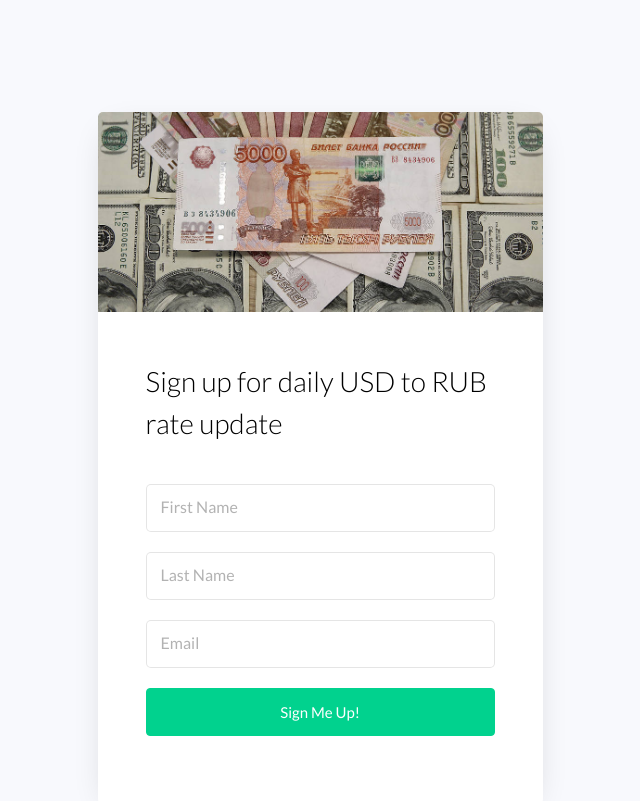
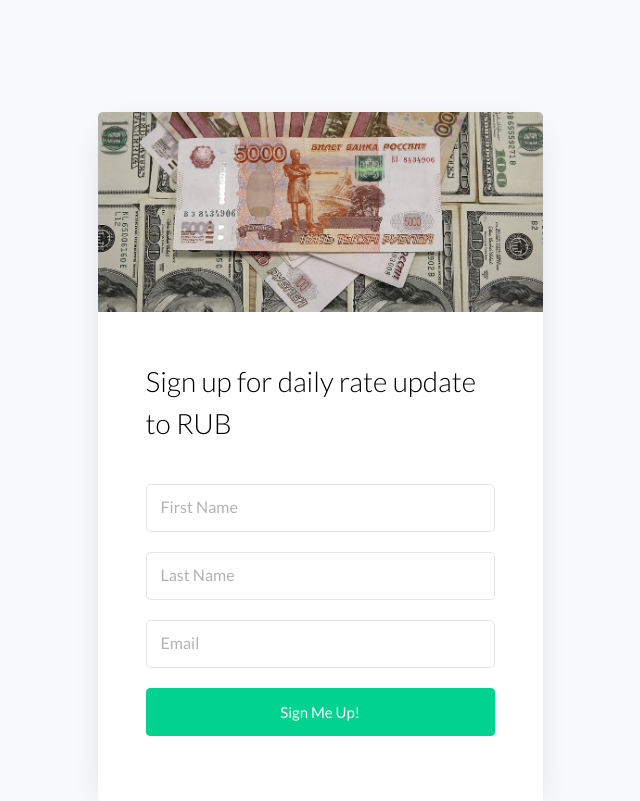
Before and after one commit to abdur28/Newsletter_signup, a website: page signup.html in a window 1280 px wide. Shown: the top 801 px of the page, without its empty margins (320-960 px from the left). Drawn offline with Linux system fonts and the light colour scheme.

Commit message:
Update signup.html

```diff
--- a/signup.html
+++ b/signup.html
@@ -29,7 +29,7 @@
 						<div class="login-wrap p-4 p-md-5">
 			      	<div class="d-flex">
 			      		<div class="w-100">
-			      			<h3 class="mb-4">Sign up for daily USD to RUB rate update</h3>
+			      			<h3 class="mb-4">Sign up for daily rate update to RUB</h3>
 			      		</div>
 			      	</div>
 							<form action="/" method="post" class="signin-form">
```
